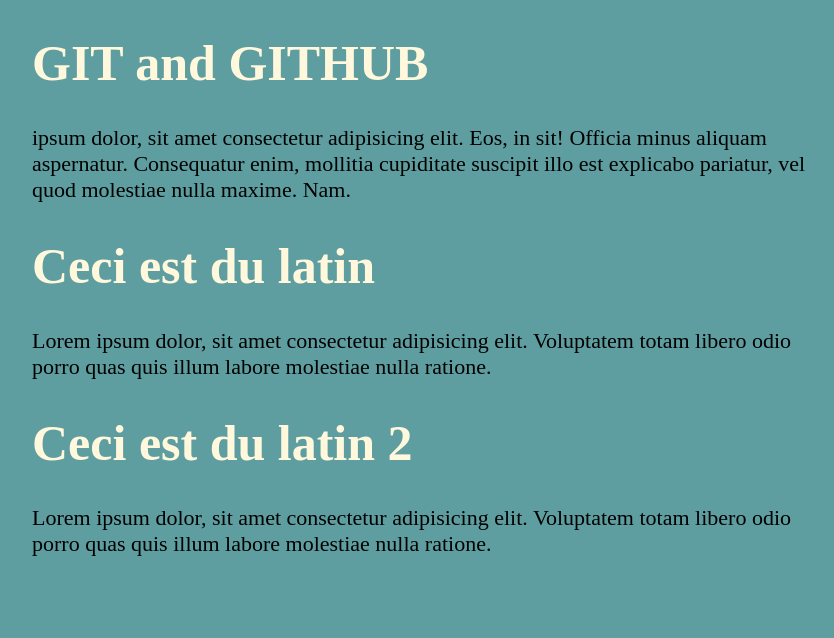
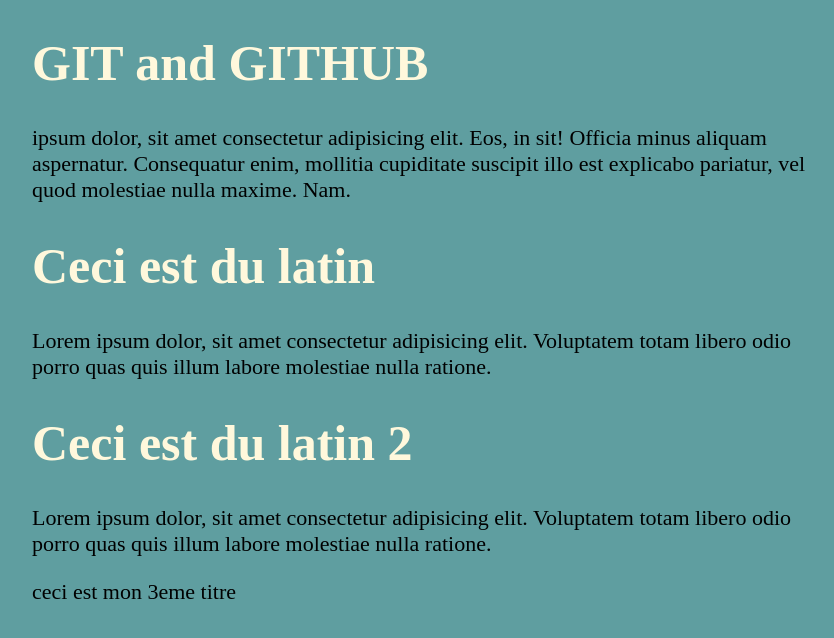
Before and after one commit to Alahyal/depot_1, a plain HTML site: page Index.html in a window 1280 px wide. Shown: the whole page, without its empty margins (208-1042 px from the left). Drawn offline with Linux system fonts and the light colour scheme.

Commit message:
ceci est moi

```diff
--- a/Index.html
+++ b/Index.html
@@ -16,6 +16,7 @@
      <h1>Ceci est du latin 2</h1>
      <p>Lorem ipsum dolor, sit amet consectetur adipisicing elit. Voluptatem totam libero
         odio porro quas quis illum labore molestiae nulla ratione.</p>
+    <p>ceci est mon 3eme titre</p>
 
 </body>
 
```
